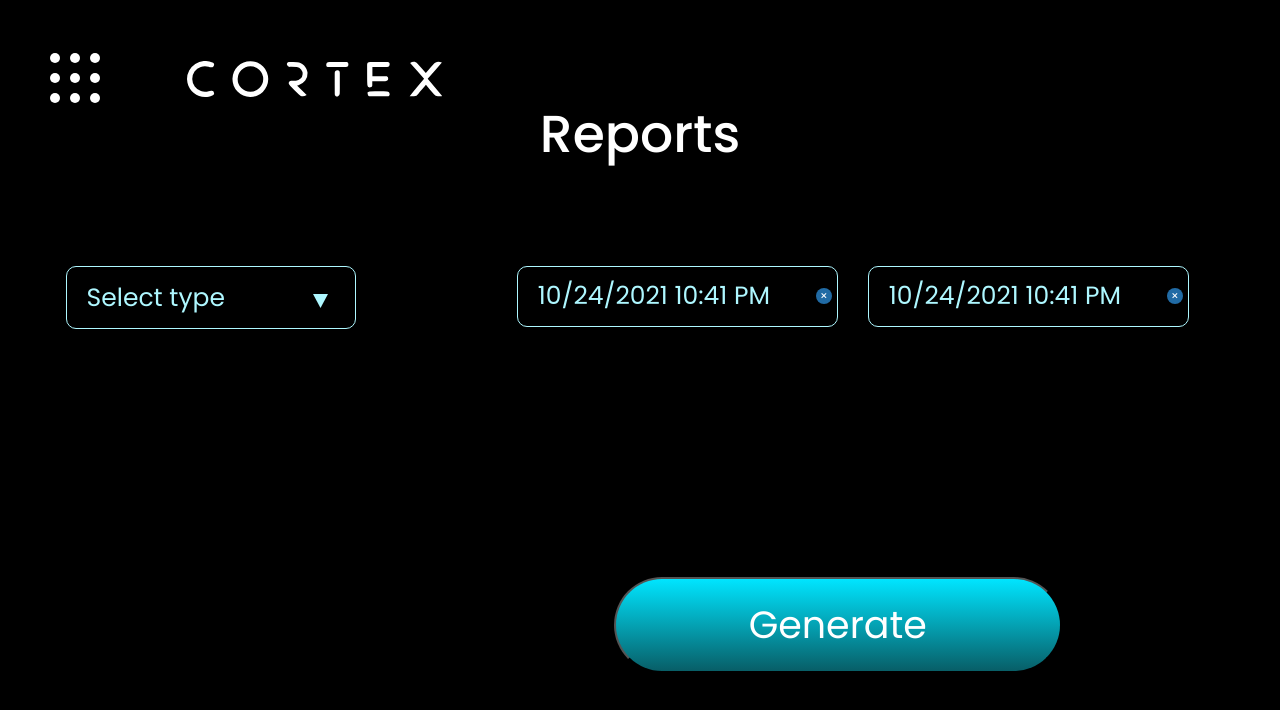
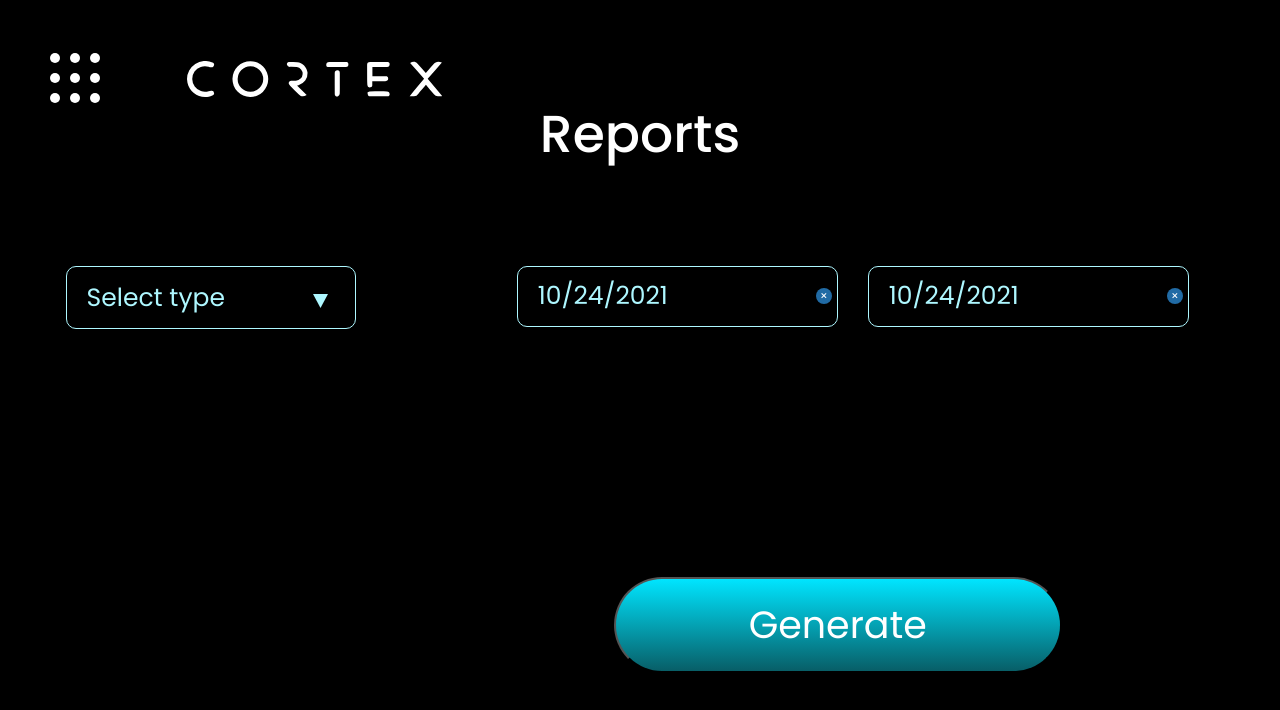
Before and after one commit to Simple2B/cortex-frontend, a React (Create React App) app: page /reports in a window 1280 px wide. Shown: the top 710 px of the page. Built offline with nearby package versions, Linux system fonts and the light colour scheme; sample sign-in values are in the browser's storage.

Commit message:
report style

```diff
--- a/src/components/Reports/Reports.tsx
+++ b/src/components/Reports/Reports.tsx
@@ -133,9 +133,10 @@ export default function Reports(): ReactElement {
             <div className="dates">
               <DatePicker
 
-                timeInputLabel="Time:"
-                dateFormat="MM/dd/yyyy h:mm aa"
-                showTimeInput
+                // timeInputLabel="Time:"
+                // dateFormat="MM/dd/yyyy h:mm aa"
+                dateFormat="MM/dd/yyyy"
+                // showTimeInput
 
                 className="data_input"
                 selected={startDate}
@@ -153,9 +154,11 @@ export default function Reports(): ReactElement {
               />
               <DatePicker
 
-                timeInputLabel="Time:"
-                dateFormat="MM/dd/yyyy h:mm aa"
-                showTimeInput
+                // timeInputLabel="Time:"
+                // dateFormat="MM/dd/yyyy h:mm aa"
+                // showTimeInput
+
+                dateFormat="MM/dd/yyyy"
 
                 className="data_input"
                 selected={endDate}
```
